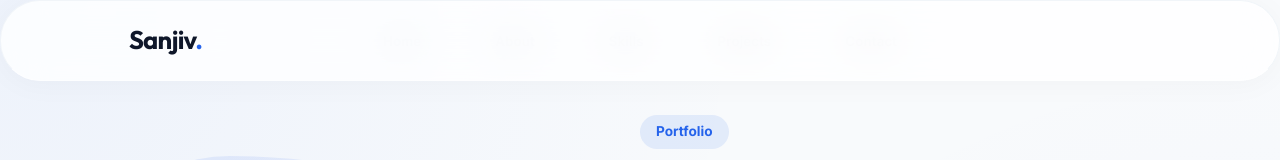
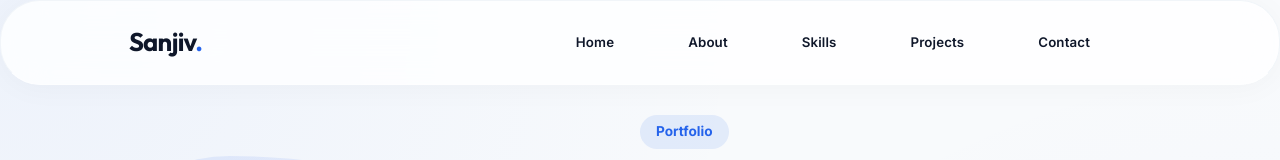
Before and after one commit to Sanjiv2007/Sanjiv-Portfolio, a React (Vite) app: page / in a window 1280 px wide. Shown: the top 160 px of the page. Built offline with nearby package versions, Linux system fonts and the light colour scheme.

Commit message:
Ui errors fix

```diff
--- a/src/components/Navbar.css
+++ b/src/components/Navbar.css
@@ -4,7 +4,7 @@
   left: 0;
   width: 100%;
   display: flex;
-  flex-direction: column;
+  justify-content: center;
   z-index: 1000;
 }
 
@@ -27,28 +27,21 @@
   font-weight: 700;
   letter-spacing: -0.03em;
   color: var(--text-main);
-  position: relative;
-  z-index: 1010;
 }
 
 .logo span {
   color: var(--primary);
 }
 
-/* Desktop: nav-links shown inline, positioned in the navbar area */
+.nav-right {
+  display: flex;
+  align-items: center;
+  gap: 2.5rem;
+}
+
 .nav-links {
   display: flex;
   gap: 2rem;
-  position: fixed;
-  top: 0;
-  left: 0;
-  right: 0;
-  height: auto;
-  padding: 1.2rem 10%;
-  justify-content: center;
-  align-items: center;
-  pointer-events: none;
-  z-index: 1001;
 }
 
 .nav-links a {
@@ -57,7 +50,6 @@
   color: var(--text-body);
   letter-spacing: 0.01em;
   opacity: 0.8;
-  pointer-events: auto;
 }
 
 .nav-links a:hover {
@@ -105,7 +97,7 @@
   transform: translateY(8px);
 }
 
-/* Animation */
+/* Hamburger Animation */
 .menu-btn-burger.open {
   transform: translateX(-50px);
   background: transparent;
@@ -122,6 +114,11 @@
 @media (max-width: 768px) {
   .navbar {
     padding: 1rem 5% !important;
+    overflow: visible !important;
+  }
+
+  .nav-right {
+    position: relative;
   }
 
   .menu-btn {
@@ -132,20 +129,20 @@
 
   .nav-links {
     position: absolute;
-    top: 100%;
-    left: 5%;
-    right: 5%;
+    top: calc(100% + 12px);
+    right: 0;
+    left: auto;
+    min-width: 200px;
     width: auto;
     height: auto;
     background: #FFFFFF;
-    display: flex;
     flex-direction: column;
     align-items: stretch;
     padding: 0.5rem 0;
     gap: 0;
     opacity: 0;
     visibility: hidden;
-    transform: translateY(-10px);
+    transform: translateY(-8px);
     transition: all 0.3s cubic-bezier(0.4, 0, 0.2, 1);
     z-index: 1001;
     pointer-events: none;
@@ -165,7 +162,7 @@
     font-size: 0.95rem;
     font-weight: 600;
     color: var(--text-main);
-    pointer-events: auto;
+    opacity: 1;
     padding: 0.85rem 1.5rem;
     transition: background 0.2s ease;
   }
--- a/src/components/Navbar.jsx
+++ b/src/components/Navbar.jsx
@@ -11,19 +11,21 @@ const Navbar = () => {
           Sanjiv<span>.</span>
         </div>
 
-        <div className="nav-actions">
-          <div className="menu-btn" onClick={() => setIsMenuOpen(!isMenuOpen)}>
-            <div className={`menu-btn-burger ${isMenuOpen ? 'open' : ''}`}></div>
+        <div className="nav-right">
+          <div className={`nav-links ${isMenuOpen ? 'active' : ''}`} onClick={() => setIsMenuOpen(false)}>
+            <a href="#home">Home</a>
+            <a href="#about">About</a>
+            <a href="#skills">Skills</a>
+            <a href="#projects">Projects</a>
+            <a href="#contact">Contact</a>
+          </div>
+
+          <div className="nav-actions">
+            <div className="menu-btn" onClick={() => setIsMenuOpen(!isMenuOpen)}>
+              <div className={`menu-btn-burger ${isMenuOpen ? 'open' : ''}`}></div>
+            </div>
           </div>
         </div>
-      </div>
-
-      <div className={`nav-links ${isMenuOpen ? 'active' : ''}`} onClick={() => setIsMenuOpen(false)}>
-        <a href="#home">Home</a>
-        <a href="#about">About</a>
-        <a href="#skills">Skills</a>
-        <a href="#projects">Projects</a>
-        <a href="#contact">Contact</a>
       </div>
     </nav>
   );
```
